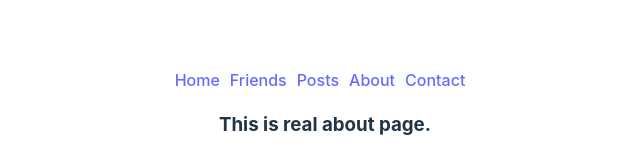
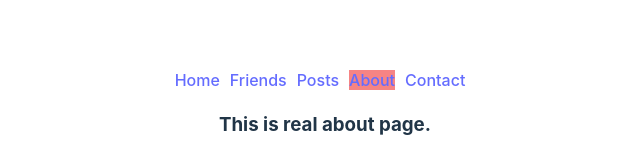
Before and after one commit to SK-Washif/ReactJS-Router-Project, a React (Vite) app: page /about in a window 1280 px wide. Shown: the part 287-447 px from the top of the page, without its empty margins (315-955 px from the left). Built offline with nearby package versions, Linux system fonts and the light colour scheme.

Commit message:
display data and bug fixed

```diff
--- /dev/null
+++ b/src/components/ActiveLink/ActiveLink.css
@@ -0,0 +1,3 @@
+.active{
+  background-color: rgb(246, 132, 132);
+}
--- /dev/null
+++ b/src/components/ActiveLink/ActiveLink.jsx
@@ -0,0 +1,18 @@
+import React from 'react';
+import './ActiveLink.css'
+import { NavLink } from 'react-router-dom';
+
+
+const ActiveLink = ({to, children}) => {
+  return (
+                 <NavLink
+                    to={to}
+                    className={({ isActive }) => isActive ? "active" : "" }
+                  >
+                    {children}
+
+                  </NavLink>
+  );
+};
+
+export default ActiveLink;
--- a/src/components/Header/Header.jsx
+++ b/src/components/Header/Header.jsx
@@ -1,15 +1,17 @@
 import React from 'react';
 import { Link } from 'react-router-dom';
 import './Header.css'
+import ActiveLink from '../ActiveLink/ActiveLink';
+
 
 const Header = () => {
   return (
     <nav>
-      <Link to="/">Home</Link>
-      <Link to="/friends">Friends</Link>
-      <Link to="/posts">Posts</Link>
-      <Link to="/about">About</Link>
-      <Link to="/contact">Contact</Link>
+      <ActiveLink to="/">Home</ActiveLink>
+      <ActiveLink to="/friends">Friends</ActiveLink>
+      <ActiveLink to="/posts">Posts</ActiveLink>
+      <ActiveLink to="/about">About</ActiveLink>
+      <ActiveLink to="/contact">Contact</ActiveLink>
     </nav>
   );
 };
--- a/src/components/Home/Home.jsx
+++ b/src/components/Home/Home.jsx
@@ -1,11 +1,13 @@
 import React from 'react';
-import { Outlet } from 'react-router-dom';
+import { Outlet, useNavigate } from 'react-router-dom';
 import Header from '../Header/Header';
 
 const Home = () => {
+  const navigation = useNavigate();
   return (
     <div>
       <Header></Header>
+      <div>{navigation.state ==='loading' && 'loading...'}</div>
 
       <Outlet></Outlet>
     </div>
--- a/src/components/Post/Post.jsx
+++ b/src/components/Post/Post.jsx
@@ -9,7 +9,7 @@ const Post = ({post}) => {
       <h5>ID:</h5>
       <h5>{title}+</h5>
       <Link to={`/post/${id}`}>Show Detail</Link>
-      <button>Show post details</button>
+      <Link to={`/post/${id}`}><button>Show post details</button></Link>
     </div>
   );
 };
--- /dev/null
+++ b/src/components/PostDetail/PostDetail.jsx
@@ -0,0 +1,17 @@
+import React from 'react';
+import { useLoaderData } from 'react-router-dom';
+
+const PostDetail = () => {
+  const post = useLoaderData();
+  const {id, title, useId, body} = post;
+  return (
+    <div>
+      <h3>Details about your post of: {id}</h3>
+      <h5>{title}</h5>
+      <p><small>{body}</small></p>
+
+    </div>
+  );
+};
+
+export default PostDetail;
--- a/src/main.jsx
+++ b/src/main.jsx
@@ -13,6 +13,7 @@ import First from './components/First/First.jsx';
 import Friends from './components/Friends/Friends.jsx';
 import FriendDetail from './components/FriendDetail/FriendDetail.jsx';
 import Posts from './components/Posts/Posts.jsx';
+import PostDetail from './components/PostDetail/PostDetail.jsx';
 
 
 // const router = createBrowserRouter([
@@ -55,6 +56,11 @@ const router =createBrowserRouter([
       loader: () => fetch('https://jsonplaceholder.typicode.com/posts')
     },
     {
+      path: 'post/:postId',
+      element: <PostDetail></PostDetail>,
+      loader: ({params}) => fetch(`https://jsonplaceholder.typicode.com/posts/${params.postId}`)
+    },
+    {
       path: 'about',
       element: <About></About>
     },
```
